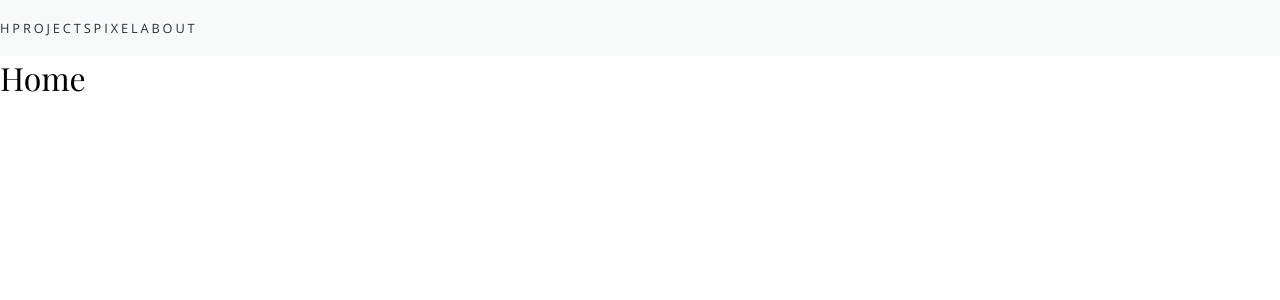
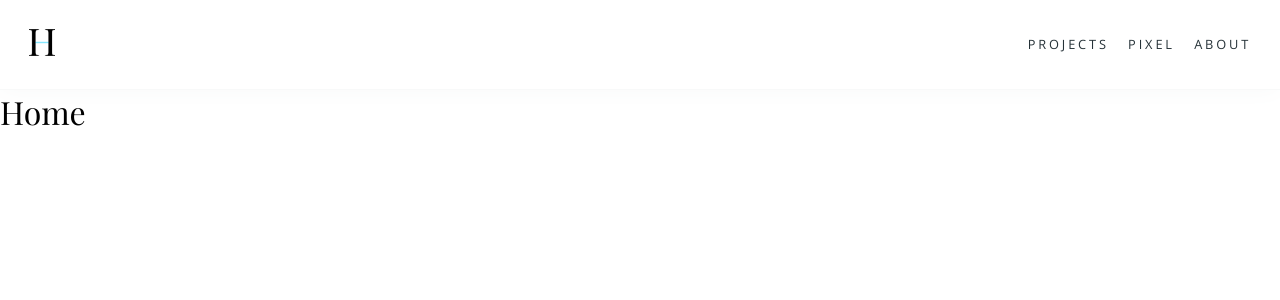
Before and after one commit to helencho/website, a React (Create React App) app: page / in a window 1280 px wide. Shown: the top 300 px of the page. Built offline with nearby package versions, Linux system fonts and the light colour scheme.

Commit message:
style navbar

```diff
--- a/src/components/NavBar.js
+++ b/src/components/NavBar.js
@@ -5,10 +5,12 @@ class NavBar extends Component {
     render() {
         return (
             <nav className="NavBar">
-                <Link to="/" className="Link">H</Link>
-                <Link to="/projects" className="Link">Projects</Link>
-                <Link to="/pixel" className="Link">Pixel</Link>
-                <Link to="/about" className="Link">About</Link>
+                <Link to="/" className="Link"><img src="./assets/icons/logo-1.png" alt="H" className="logo" /></Link>
+                <div className="nav-links">
+                    <Link to="/projects" className="Link">Projects</Link>
+                    <Link to="/pixel" className="Link">Pixel</Link>
+                    <Link to="/about" className="Link">About</Link>
+                </div>
             </nav>
         )
     }
--- a/src/stylesheets/App.css
+++ b/src/stylesheets/App.css
@@ -107,14 +107,29 @@
     font-size: 0.8rem;
     letter-spacing: 0.225em;
     text-transform: uppercase;
+    margin: 0.6rem;
 }
 
 /*--------------------*/
 /*       NavBar       */
 /*--------------------*/
 .NavBar {
-    background-color: var(--white, whitesmoke);
-    padding: 1.2rem 0;
+    /* background-color: var(--white, whitesmoke); */
+    border-bottom: 1px solid var(--white, whitesmoke);
+    box-shadow: 0 0 24px var(--white, whitesmoke);
+    padding: 1.2rem;
+    display: flex;
+    align-items: center;
+    justify-content: space-between;
+}
+
+.NavBar .logo {
+    width: 26px;
+    height: auto;
+}
+
+.NavBar .nav-links {
+    display: flex;
 }
 
 /*--------------------*/
```
